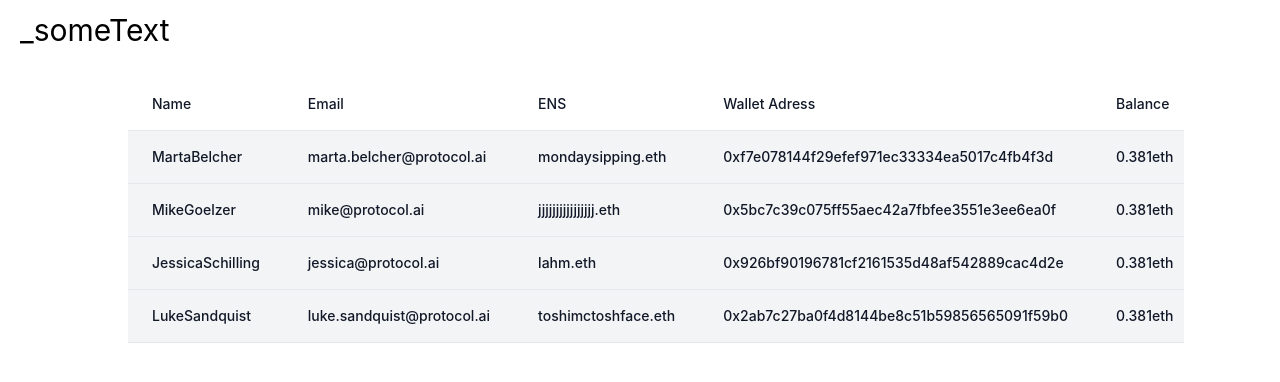
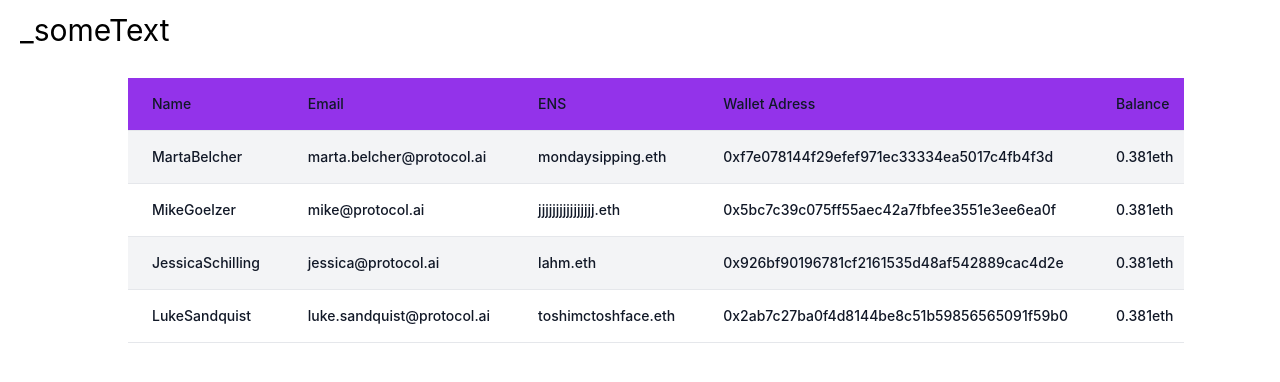
Before and after one commit to detasecure/ethIndia2022, a Next.js app: page /listResult in a window 1280 px wide. Shown: the top 382 px of the page. Built offline with nearby package versions, Linux system fonts and the light colour scheme; what connectkit, wagmi would draw is missing.

Commit message:
Table design

```diff
--- a/pages/listResult.tsx
+++ b/pages/listResult.tsx
@@ -1,16 +1,15 @@
-import React from "react";
+import React, { useState } from "react";
 import ResultData from "../data/ResultData";
 const listResult = () => {
-
   return (
     <div className="mx-auto max-w-5xl">
       <div className="flex flex-col ">
   <div className="overflow-x-auto sm:-mx-6 lg:-mx-8">
     <div className="py-2 inline-block min-w-full sm:px-6 lg:px-8">
       <div className="overflow-hidden"></div>
-      <table className="table-auto border-spacing-1">
-        <thead className="bg-white border-b">
-          <tr>
+      <table className="table-auto border-spacing-1 rounded-t-md">
+        <thead className="bg-purple-600 border-b rounded-t-[4rem]">
+          <tr className="rounded-t-md">
             <th className="text-sm font-medium text-gray-900 px-6 py-4 text-left">Name</th>
             <th className="text-sm font-medium text-gray-900 px-6 py-4 text-left">Email</th>
             <th className="text-sm font-medium text-gray-900 px-6 py-4 text-left">ENS</th>
@@ -21,7 +20,7 @@ const listResult = () => {
         <tbody>
           {
             ResultData.data.emails.map((res, index) => (
-              <tr className="bg-gray-100 border-b" key={index}>
+              <tr className={`${index %2==0 ?"bg-gray-100" : "bg-white" } border-b`} key={index}>
             <td className="px-6 py-4 whitespace-nowrap text-sm font-medium text-gray-900">{res.first_name + res.last_name}</td>
             <td className="px-6 py-4 whitespace-nowrap text-sm font-medium text-gray-900">{res.value}</td>
             <td className="px-6 py-4 whitespace-nowrap text-sm font-medium text-gray-900">{res.ens_id}</td>
```
